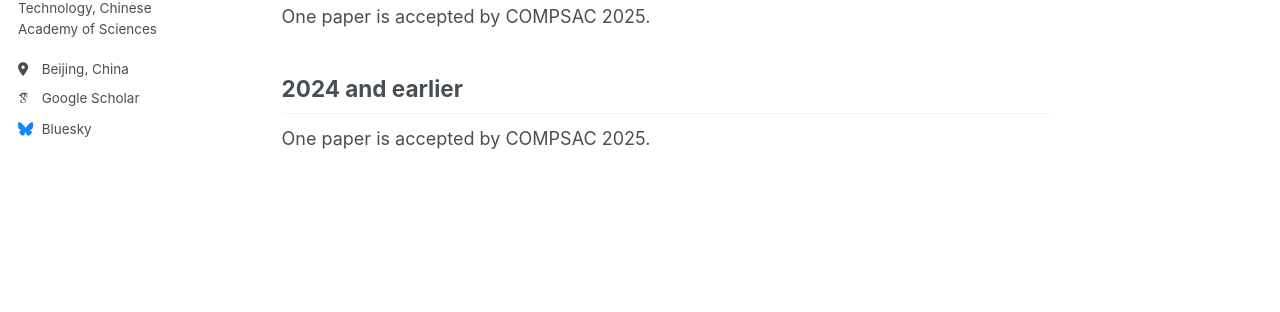
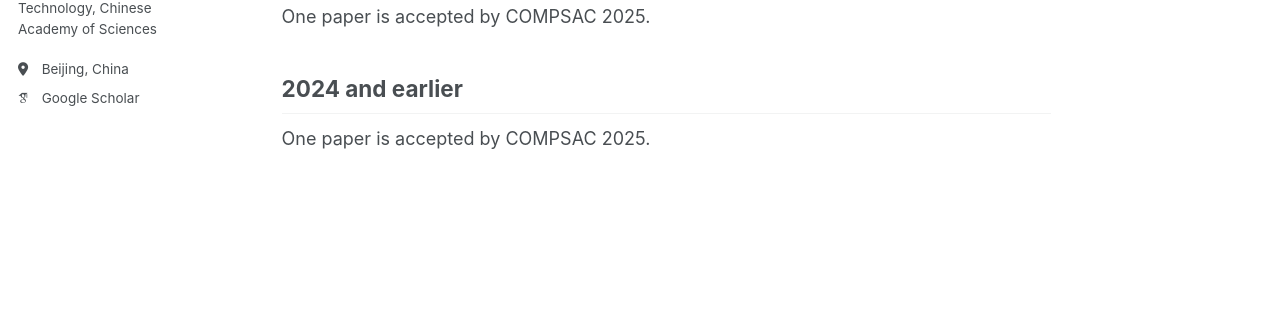
Before and after one commit to BotaoPENG/botaopeng.github.io, a Jekyll site: the page built from _pages/about.md, in a window 1280 px wide. Shown: the part 324-636 px from the top of the page. Built offline with Jekyll 4.4.1, drawn with Linux system fonts in a browser that asks for light colours; some web fonts are replaced.

Commit message:
Update _config.yml

```diff
--- a/_config.yml
+++ b/_config.yml
@@ -27,7 +27,7 @@ author:
   bio              : "Associate Professor<br>Institute of Computing Technology, Chinese Academy of Sciences"
   location         : "Beijing, China"
   #employer         : "Institute of Computing Technology, Chinese Academy of Sciences"
-  uri              : # URL
+  #uri              : # URL
   #email            : "pengbotao[at]ict.ac.cn"
 
   # Academic websites
@@ -50,7 +50,7 @@ author:
   #stackoverflow    : # User number or user number and name (i.e., use "1" or "1/jeff-atwood")
 
   # Social media
-  bluesky          : "bsky.app" # Replace this with you Bluesky username
+  #bluesky          : "bsky.app" # Replace this with you Bluesky username
   facebook         : # Username
   flickr           : # Username
   foursquare       : # Username
```
